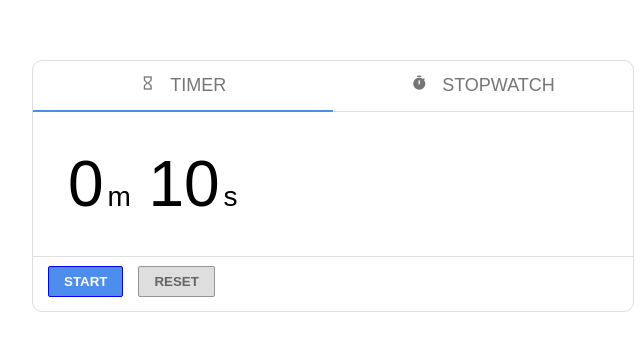
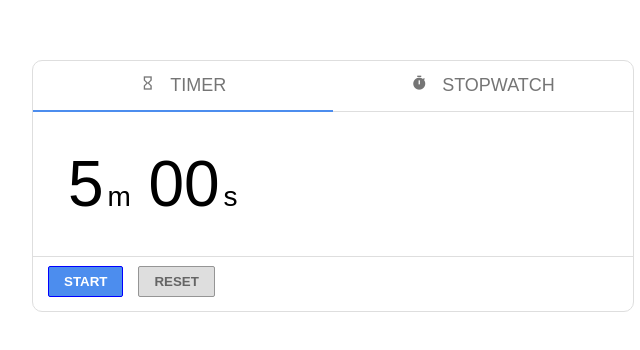
Before and after one commit to abelRoland/timer, a plain HTML site: page index.html in a window 1280 px wide. Shown: the part 222-572 px from the top of the page, 307-947 px from the left. Drawn offline with Linux system fonts and the light colour scheme.

Commit message:
changes numbers for test

```diff
--- a/index.html
+++ b/index.html
@@ -27,9 +27,9 @@
 			</header>
 			<section class="tabcontent timer" id="timer">
 				<p>
-					<span id="minute_timer">0</span>
+					<span id="minute_timer">5</span>
 					<span class="minute_m">m</span>
-					<span id="second_timer">10</span>
+					<span id="second_timer">00</span>
 					<span class="second_s">s</span>
 				</p>
 				<svg height="6" width="600" id="animation">
```
